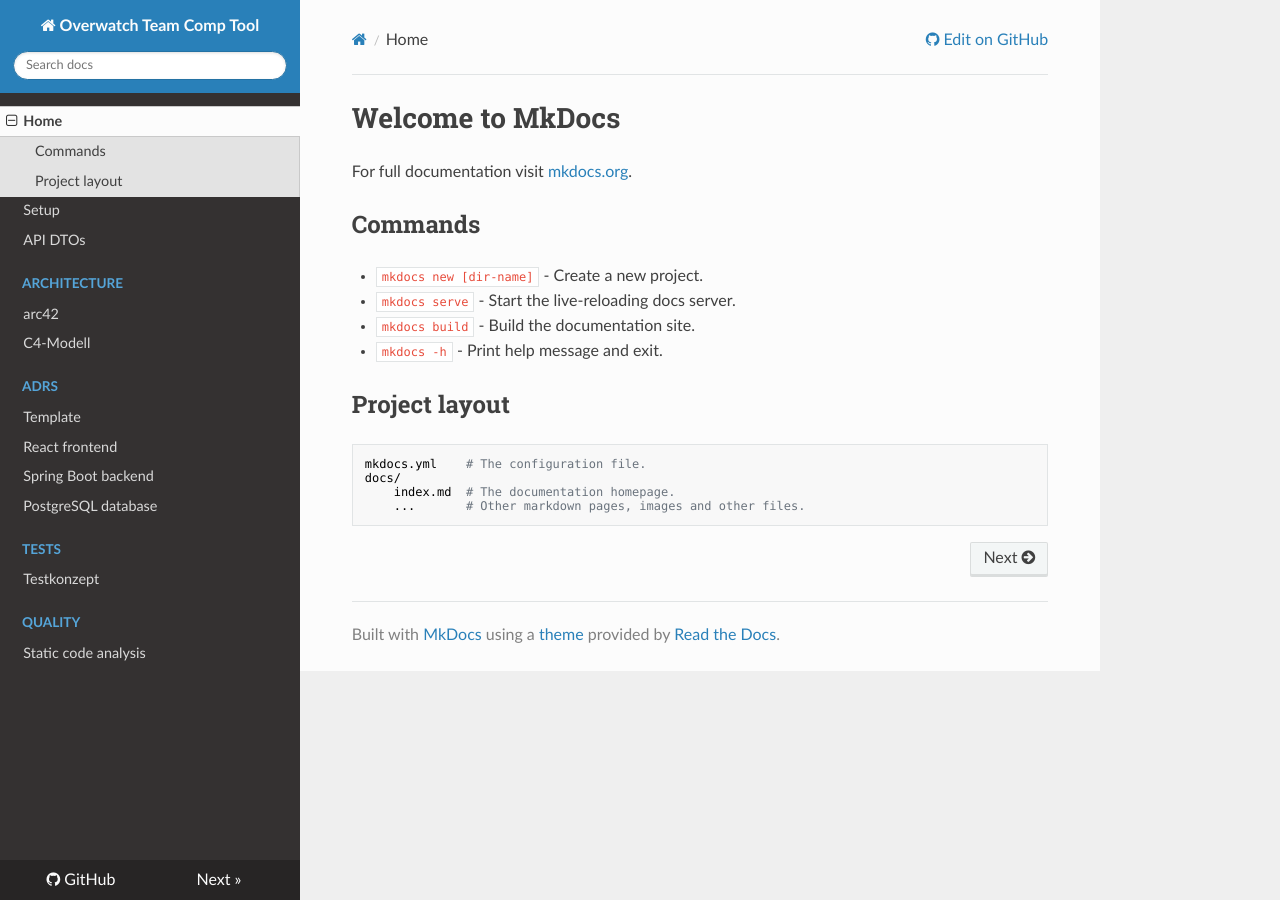
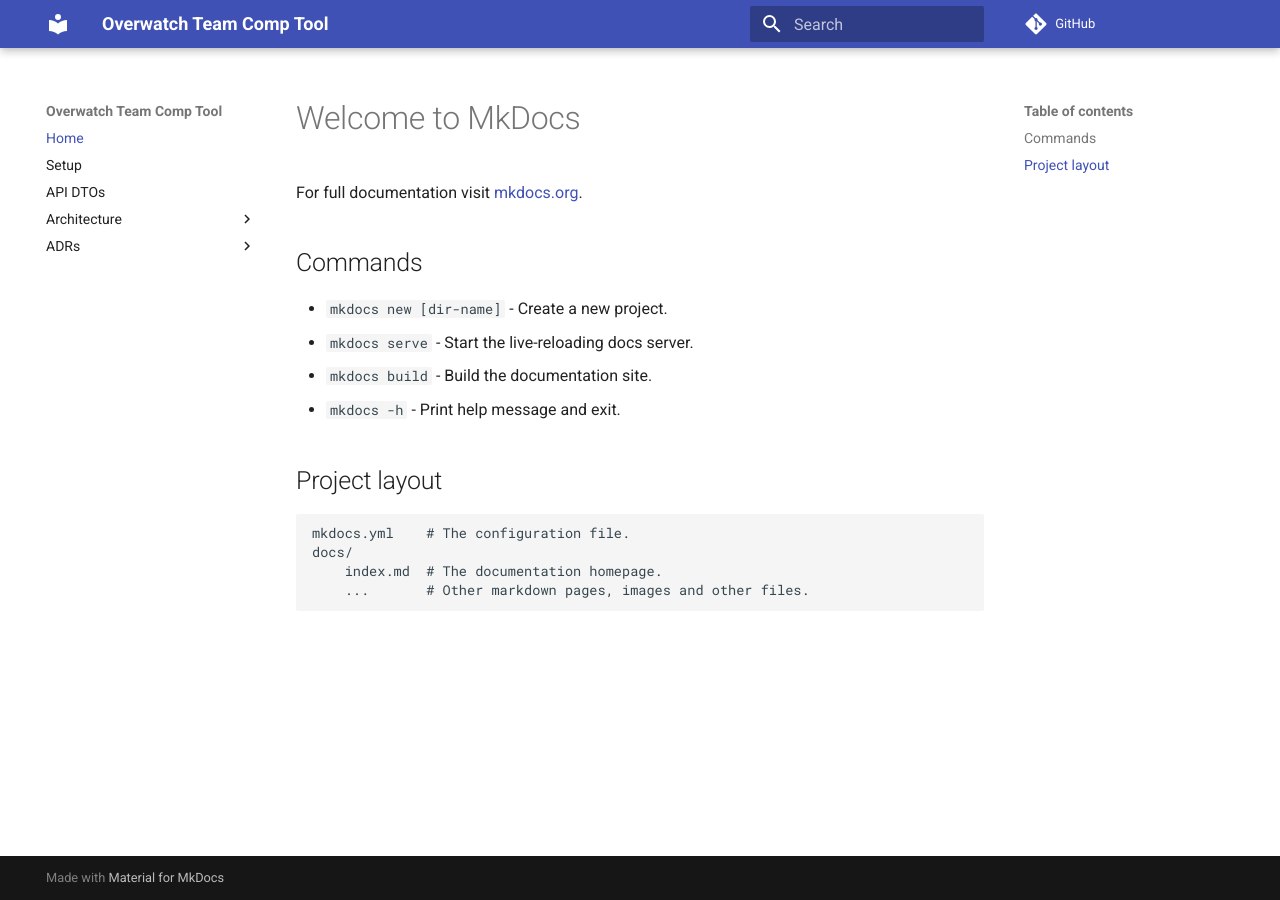
Before and after one commit to FabianReinelt-stud/OverwatchTeamUp, an MkDocs documentation site: the page built from docs/index.md, in a window 1280 px wide. Built offline with MkDocs 1.6.1 and Material for MkDocs 9.7.7, drawn with Linux system fonts in a browser that asks for light colours; nearby versions of some CDN libraries; comment, search, counter and statistics services are not loaded.

Commit message:
Update mkdocs.yml

```diff
--- a/mkdocs.yml
+++ b/mkdocs.yml
@@ -3,8 +3,15 @@ site_description: Projekt documentation for the SQS project
 repo_url: https://github.com/FabianReinelt-stud/OverwatchTeamUp
 
 theme:
-  name: readthedocs
+  name: material
   language: en
+
+markdown_extensions:
+  - pymdownx.superfences:
+      custom_fences:
+        - name: mermaid
+          class: mermaid
+          format: !!python/name:pymdownx.superfences.fence_code_format
 
 nav:
   - Home: index.md
@@ -15,10 +22,3 @@ nav:
       - C4-Modell: architecture/c4-model.md
   - ADRs:
       - Template: adr/template.md
-      - React frontend: adr/001-frontend-react.md
-      - Spring Boot backend: adr/002-backend-spring-boot.md
-      - PostgreSQL database: adr/003-database-postgres.md
-  - Tests:
-      - Testkonzept: testing/testkonzept.md
-  - Quality:
-      - Static code analysis: quality/static-analysis.md
```
